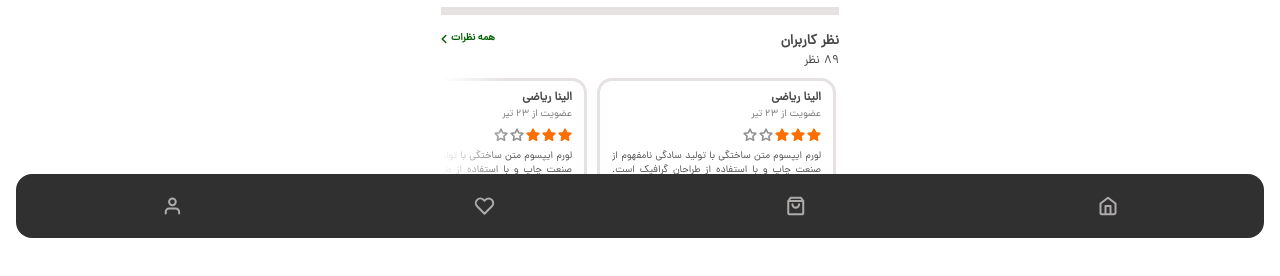
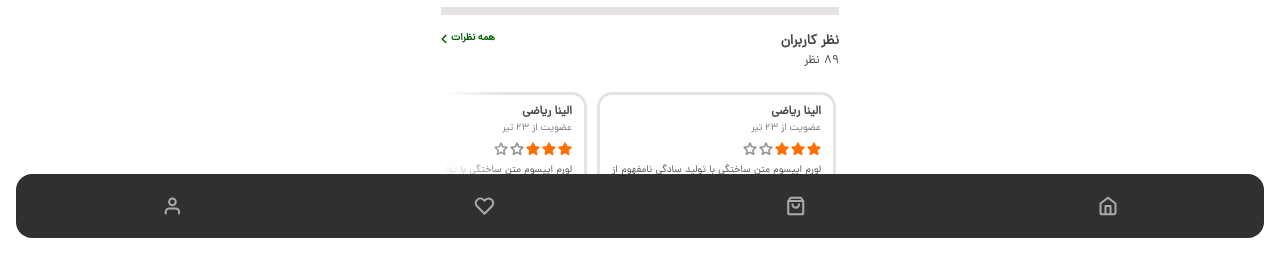
Before and after one commit to misarfehapp/misarfehMain, a Next.js app: page /product in a window 1280 px wide. Shown: the part 550-826 px from the top of the page. Built offline with nearby package versions, Linux system fonts and the light colour scheme.

Commit message:
added comment section to product page2

```diff
--- a/app/product/page.tsx
+++ b/app/product/page.tsx
@@ -119,7 +119,7 @@ const Product = () => {
               </div>
             </div>
             <div
-              className="relative flex min-h-[140px] w-full"
+              className="relative flex min-h-[168px] w-full"
               style={{ direction: "rtl" }}
             >
               <div className="absolute left-0 top-0 h-full w-[67px] bg-gradient-to-r from-white to-transparent pointer-events-none z-10"></div>
```
